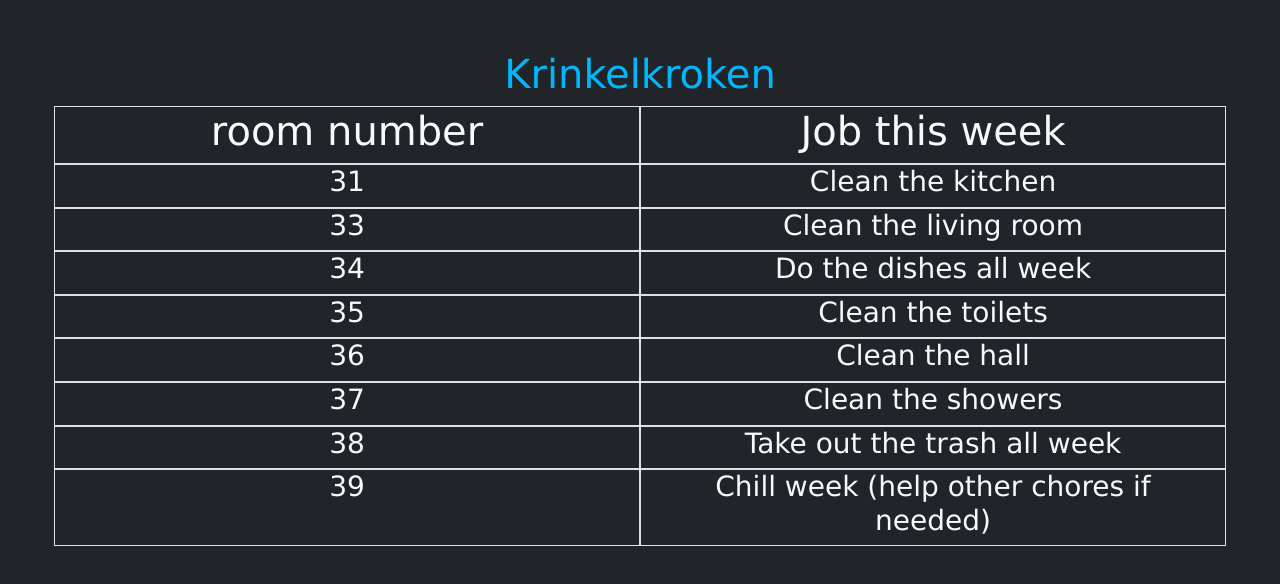
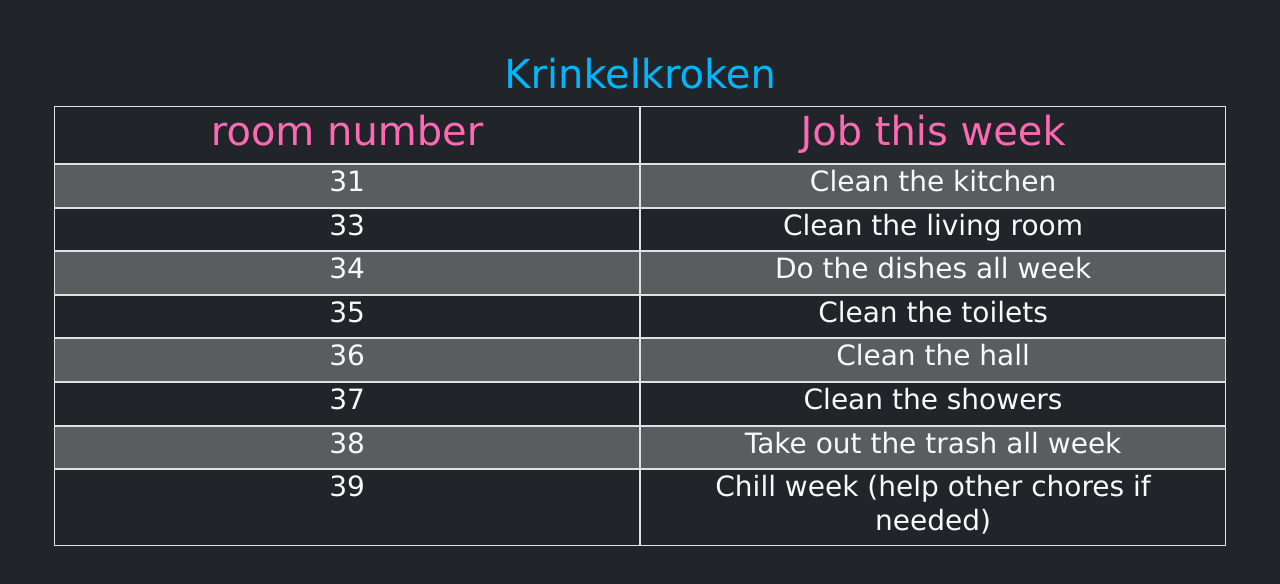
Before and after one commit to eivindIsMyName/Kollektiv-side, a plain HTML site: page index.html in a window 1280 px wide. Drawn offline with nearby package versions, Linux system fonts and the light colour scheme.

Commit message:
fikset utseende så listen ble lettere å lese

```diff
--- a/index.html
+++ b/index.html
@@ -10,22 +10,22 @@
 <div class="container-fluid">
 <div class="row px-1">
 <div class="col bg-dark text-center text-light">
-<h1 class="a">Krinkelkroken</h1>
+<h1 class="tittel-farge">Krinkelkroken</h1>
 </div>
 </div>
 <div class="row px-1">
 <div class="col bg-dark text-center text-light border">
-<h1>room number</h1>
+<h1 class="undertittel-farge">room number</h1>
 </div>
 <div class="col bg-dark text-center text-light border">
-<h1>Job this week</h1>
+<h1 class="undertittel-farge">Job this week</h1>
 </div>
 </div>
 <div class="row px-1">
-<div class="col bg-dark text-center text-light border">
+<div class="col lighter-background text-center text-light border">
 <h3>31</h3>
 </div>
-<div class="col bg-dark text-center text-light border">
+<div class="col lighter-background text-center text-light border">
 <h3 id="1">Clean the kitchen</h3>
 </div>
 </div>
@@ -38,10 +38,10 @@
 </div>
 </div>
 <div class="row px-1">
-<div class="col bg-dark text-center text-light border">
+<div class="col lighter-background text-center text-light border">
 <h3>34</h3>
 </div>
-<div class="col bg-dark text-center text-light border">
+<div class="col lighter-background text-center text-light border">
 <h3 id="3">Do the dishes all week</h3>
 </div>
 </div>
@@ -54,10 +54,10 @@
 </div>
 </div>
 <div class="row px-1">
-<div class="col bg-dark text-center text-light border">
+<div class="col lighter-background text-center text-light border">
 <h3>36</h3>
 </div>
-<div class="col bg-dark text-center text-light border">
+<div class="col lighter-background text-center text-light border">
 <h3 id="5">Clean the hall</h3>
 </div>
 </div>
@@ -70,10 +70,10 @@
 </div>
 </div>
 <div class="row px-1">
-<div class="col bg-dark text-center text-light border">
+<div class="col lighter-background text-center text-light border">
 <h3>38</h3>
 </div>
-<div class="col bg-dark text-center text-light border">
+<div class="col lighter-background text-center text-light border">
 <h3 id="7">Take out the trash all week</h3>
 </div>
 </div>
--- a/style.css
+++ b/style.css
@@ -3,6 +3,14 @@ body {
   font: 14px "Lucida Grande", Helvetica, Arial, sans-serif;
 }
 
-.a {
+.tittel-farge {
   color: #00B7FF;
 }
+
+.undertittel-farge {
+  color: #FF69B4;
+}
+
+.lighter-background{
+  background-color: #5b5c5d;
+}
```
